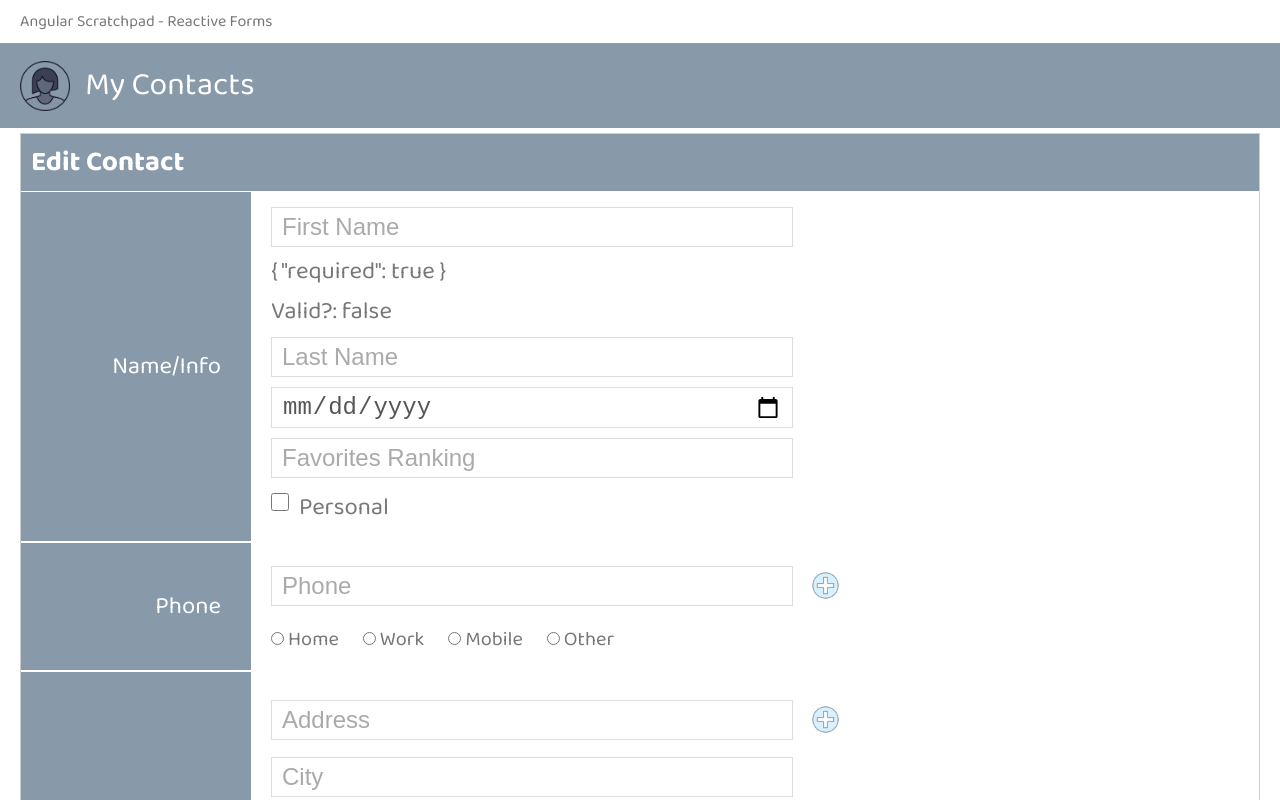
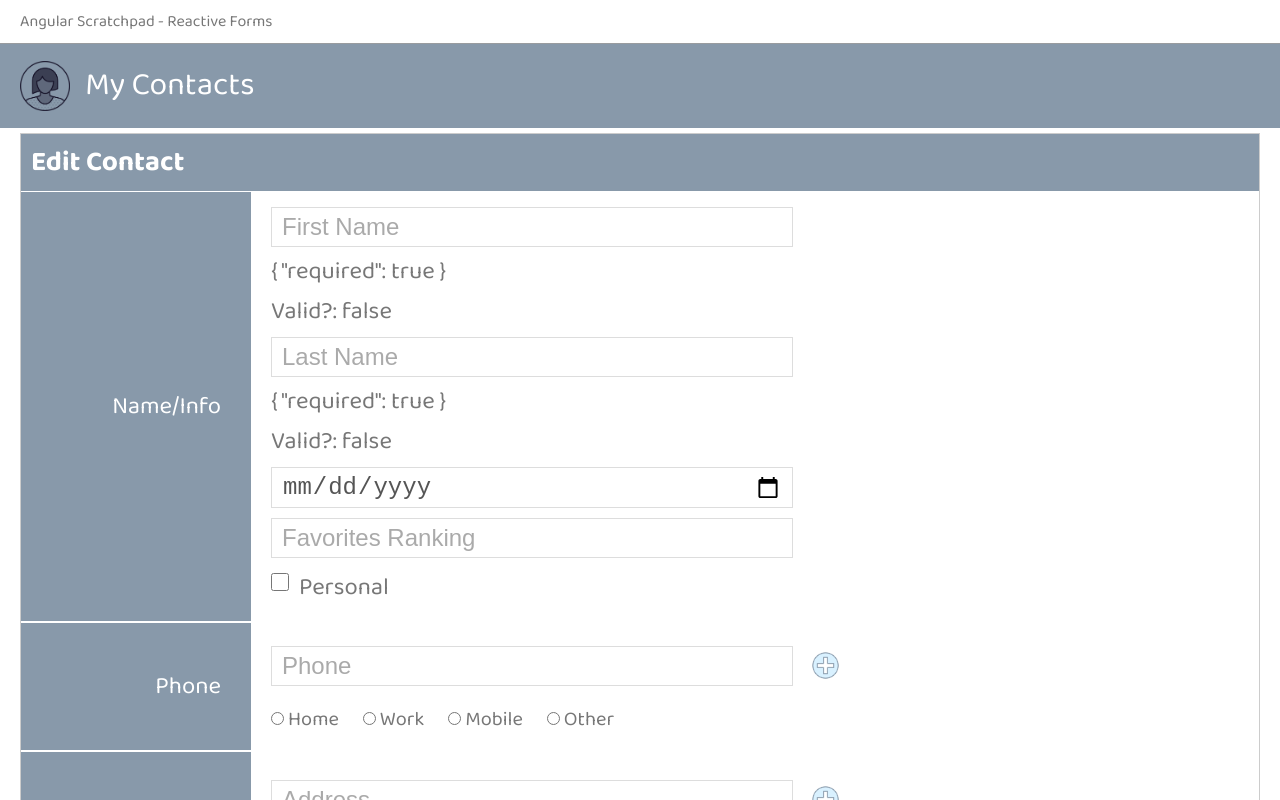
Before and after one commit to ozgursarikamis/angular-sandbox, an Angular app: page /contacts/edit in a window 1280 px wide. Shown: the top 800 px of the page. Built offline with nearby package versions, Linux system fonts and the light colour scheme; what angular-in-memory-web-api would draw is missing.

Commit message:
parameterizing validation function

```diff
--- a/src/app/edit-contact/edit-contact.component.html
+++ b/src/app/edit-contact/edit-contact.component.html
@@ -13,6 +13,12 @@
         {{ contactForm.controls.firstName.errors | json  }} <br>
         Valid?: {{ contactForm.controls.firstName.valid }}
         <input formControlName="lastName" placeholder="Last Name" />
+
+        <span style="color: red;" *ngIf="lastName.invalid && lastName?.touched">
+          Please enter a valid last name
+        </span>
+        {{ contactForm.controls.lastName.errors | json  }} <br>
+        Valid?: {{ contactForm.controls.lastName.valid }}
         <input formControlName="dateOfBirth" type="date" [value]="contactForm.controls.dateOfBirth.value | date:'yyyy-MM-dd'" placeholder="Date of Birth" />
         <input formControlNam="favoritesRanking" placeholder="Favorites Ranking" />
         <div>
--- a/src/app/edit-contact/edit-contact.component.ts
+++ b/src/app/edit-contact/edit-contact.component.ts
@@ -3,7 +3,7 @@ import { FormBuilder, Validators } from '@angular/forms';
 import { ActivatedRoute, Router } from '@angular/router';
 import { ContactsService } from '../contacts/contacts.service';
 import { Contact, addressTypeValues, phoneTypeValues } from '../contacts/contact.model';
-import { restrictedWordsValidator } from '../validators/restricted-words.validator';
+import { restrictedWords } from '../validators/restricted-words.validator';
 
 @Component({
   templateUrl: './edit-contact.component.html',
@@ -24,8 +24,8 @@ export class EditContactComponent implements OnInit {
   contactForm = this.formBuilder.nonNullable.group({
     id: '',
     personal: false,
-    firstName: ['', [Validators.required, restrictedWordsValidator]],
-    lastName: '',
+    firstName: ['', [Validators.required, restrictedWords()]],
+    lastName: ['', [Validators.required, restrictedWords(['me', 'you', 'us', 'them'])]],
     dateOfBirth: <Date | null>null, // except for dateOfBirth and favoritesRanking
     favoritesRanking: <number | null>null,
     address: this.formBuilder.nonNullable.group({
@@ -45,6 +45,9 @@ export class EditContactComponent implements OnInit {
 
   get firstName() {
     return this.contactForm?.controls?.firstName;
+  }
+  get lastName() {
+    return this.contactForm?.controls?.lastName;
   }
 
   ngOnInit() {
--- a/src/app/validators/restricted-words.validator.ts
+++ b/src/app/validators/restricted-words.validator.ts
@@ -1,10 +1,12 @@
 import { AbstractControl, ValidationErrors } from "@angular/forms";
 
-export function restrictedWordsValidator(control: AbstractControl): ValidationErrors | null {
-  const restrictedWords = ['foo', 'bar', 'baz', 'qux'];
-  const foundWords = restrictedWords.filter(word => control.value?.includes(word));
+export function restrictedWords(words: string[] = ['foo', 'bar', 'baz', 'qux']) {
+	return function restrictedWordsValidator(control: AbstractControl): ValidationErrors | null {
 
-  return foundWords && foundWords.length > 0
-	? { restrictedWords: foundWords.join(', ') }
-	: null;
+		const foundWords = words.filter(word => control.value?.includes(word));
+
+		return foundWords && foundWords.length > 0
+		  ? { restrictedWords: foundWords.join(', ') }
+		  : null;
+	  }
 }
```
